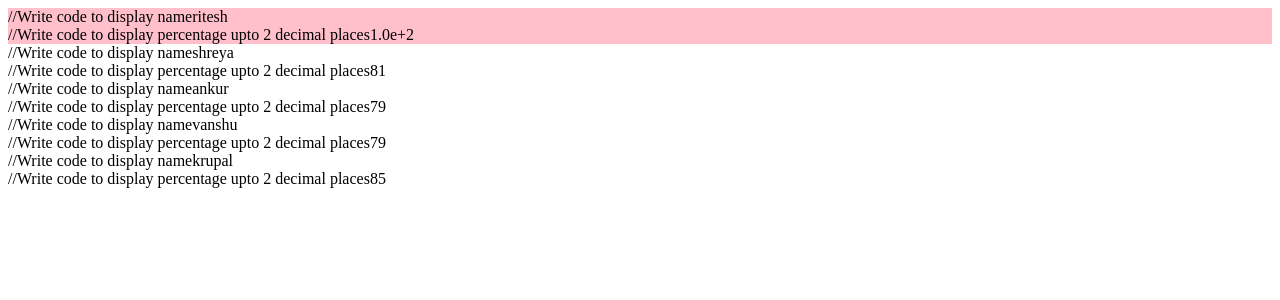
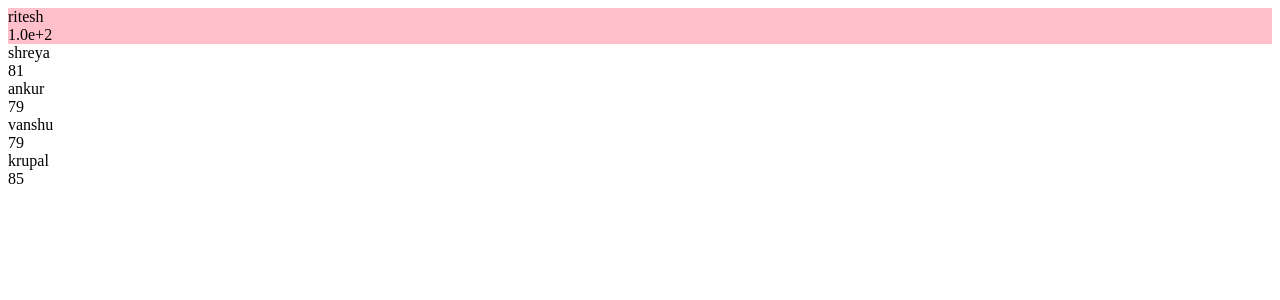
Before and after one commit to Arafat-alim/Toppers---React-Assignment---3---sjruqkas8jgd, a React app: page / in a window 1280 px wide. Shown: the top 300 px of the page. Built offline with nearby package versions, Linux system fonts and the light colour scheme.

Commit message:
code rearrange - commented out

```diff
--- a/src/components/App.js
+++ b/src/components/App.js
@@ -51,11 +51,11 @@ class App extends Component {
 				   				//if the percent >= 90 else className = ""
 				   				<div key={index} className={item.percent >= 90 ? "bg-pink" : ""}>
 					   				<div className="name">
-					   					 //Write code to display name
+					   					 {/* //Write code to display name */}
 										 {item.name}
 					   				</div>
 					   				<div className="percent">
-					   					 //Write code to display percentage upto 2 decimal places
+					   					 {/* //Write code to display percentage upto 2 decimal places */}
 										 {new Number(item.percent).toPrecision(2)}
 					   				</div>
 				   				</div>
```
